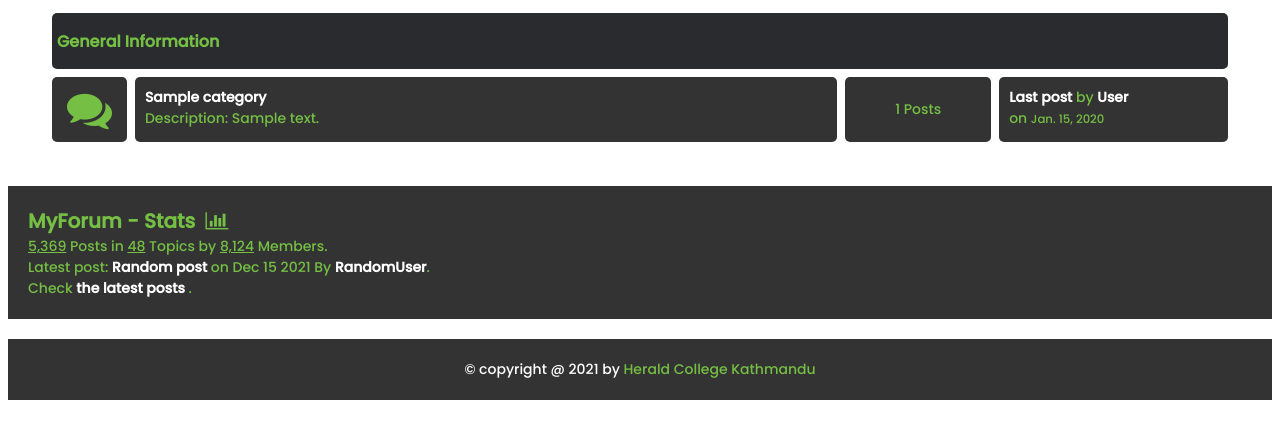
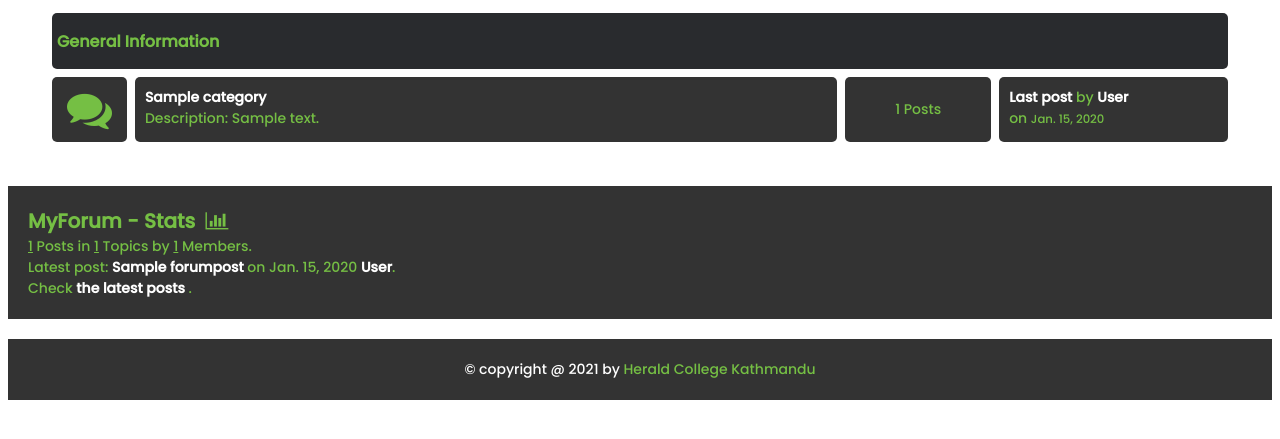
Before and after one commit to jenny-hub90/FinalYearProject, a Django app: page /Forums in a window 1280 px wide. Shown: the part 256-695 px from the top of the page. Run offline with Django 3.2, Linux system fonts and the light colour scheme; tables that the repository leaves empty hold one stand-in row (values such as "Sample post").

Commit message:
made the forum comment and reply button functional which also gets stored in the database

```diff
--- a/heraldsupportclan/HSC/urls.py
+++ b/heraldsupportclan/HSC/urls.py
@@ -2,7 +2,7 @@ from django.urls import path
 from django.contrib.auth import views as auth_views
 
 from . import views
-from .views import Newsletter, create_post
+from .views import Newsletter, create_post, latest_posts
 
 
 urlpatterns = [
@@ -33,5 +33,6 @@ urlpatterns = [
     path('studentreview', views.studentreview, name='studentreview'),
     path('update_profile/', views.update_profile, name='update_profile'),
     path('create_post', create_post, name="create_post"),
+    path('latest_posts', latest_posts, name="latest_posts"),
 
 ]
--- a/heraldsupportclan/HSC/views.py
+++ b/heraldsupportclan/HSC/views.py
@@ -1,10 +1,11 @@
 from multiprocessing import context
 from django.shortcuts import render, get_object_or_404, redirect
-from .models import Author, EventReview, LatestEvents, Post, slider, review,  Eventslider, Eventabout, Category, ForumPost
+from .models import Author, EventReview, LatestEvents, Post, slider, review,  Eventslider, Eventabout, Category, ForumPost,Comment,Reply
 from django.views.generic import ListView
 from .utils import update_views
 from .forms import UpdateForm,ForumPostForm
 from django.contrib.auth.models import User
+
 
 
 
@@ -35,13 +36,37 @@ def Home(request):
 
 def Forums(request):
     forums = Category.objects.all()
+    num_posts = ForumPost.objects.all().count()
+    num_users = User.objects.all().count()
+    num_categories = forums.count()
+    last_post = ForumPost.objects.latest("date")
+
+
     context = {
         "forums":forums,
+        "num_posts":num_posts,
+        "num_users":num_users,
+        "num_categories":num_categories,
+        "last_post":last_post
     }
     return render(request,'Forums.html',context)
 
 def detail(request, slug):
     post = get_object_or_404(ForumPost, slug=slug)
+    author = Author.objects.get(user=request.user)
+
+    if "comment-form" in request.POST:
+       comment = request.POST.get("comment")
+       new_comment, created  = Comment.objects.get_or_create(user=author, content=comment)
+       post.comments.add(new_comment.id)
+
+    if "reply-form" in request.POST:
+        reply = request.POST.get("reply")
+        comment_id = request.POST.get("comment-id")
+        comment_obj = Comment.objects.get(id=comment_id)
+        new_reply, created = Reply.objects.get_or_create(user=author, content=reply)
+        comment_obj.replies.add(new_reply.id)
+
     context={
         "post":post
     }
@@ -120,3 +145,12 @@ def create_post(request):
         "title" : "Create New Post"
     })
     return render(request, "create_post.html" , context)
+
+def latest_posts(request):
+    posts = ForumPost.objects.all().filter(approved=True)[:10]
+    context = {
+        "posts": posts,
+        "title": "Latest 10 Posts"
+    }
+
+    return render(request, "latest-posts.html",context)
--- a/heraldsupportclan/static/js/forumagain.js
+++ b/heraldsupportclan/static/js/forumagain.js
@@ -19,7 +19,7 @@ function showComment(){
 }
 
 //Reply
-function showReply(){
-    var replyArea = document.getElementById("reply-area");
+function showReplies(id){
+    var replyArea = document.getElementById(id);
     replyArea.classList.remove("hide");
 }
--- a/heraldsupportclan/templates/Forums.html
+++ b/heraldsupportclan/templates/Forums.html
@@ -78,8 +78,8 @@
         <div class="chart">
             MyForum - Stats &nbsp;<i class="fa fa-bar-chart"></i>
         </div>
-        <span><u>5,369</u> Posts in <u>48</u> Topics by <u>8,124</u> Members.</span><br>
-        <span>Latest post: <b><a href="">Random post</a></b> on Dec 15 2021 By <a href="">RandomUser</a></span>.<br>
+        <span><u>{{num_posts}}</u> Posts in <u>{{num_categories}}</u> Topics by <u>{{num_users}}</u> Members.</span><br>
+        <span>Latest post: <b><a href="{{last_post.get_url}}">{{last_post.title}}</a></b> on {{last_post.date|date}} <a href="">{{last_post.user.fullname|title}}</a></span>.<br>
         <span>Check <a href="">the latest posts</a> .</span><br>
     </div>
 
--- a/heraldsupportclan/templates/Home.html
+++ b/heraldsupportclan/templates/Home.html
@@ -28,14 +28,13 @@
   {% if user.is_authenticated %}
   {% endif %}
   <nav class="navbar">
-    <a href="{% url 'Home' %}">Home</a>
+    <a  href="{% url 'Home' %}">Home</a>
     {% if user.is_authenticated %}
     <a href="{% url 'Forums' %}">Forums</a>
     <a href="{% url 'Event' %}">Events</a>
-    <a href="{% url 'Newsletter' %}">Newsletter</a>
+    <a  href="{% url 'Newsletter' %}">Newsletter</a>
     {% endif %}
   </nav>
-
   <div id="menu-bars" class="fas fa-bars"></div>
 
 </header>
```
Also changed, not shown: heraldsupportclan/static/css/Home.css (+9 -0 lines), heraldsupportclan/templates/detail.html (+14 -6 lines), heraldsupportclan/templates/latest_posts.html (added).
